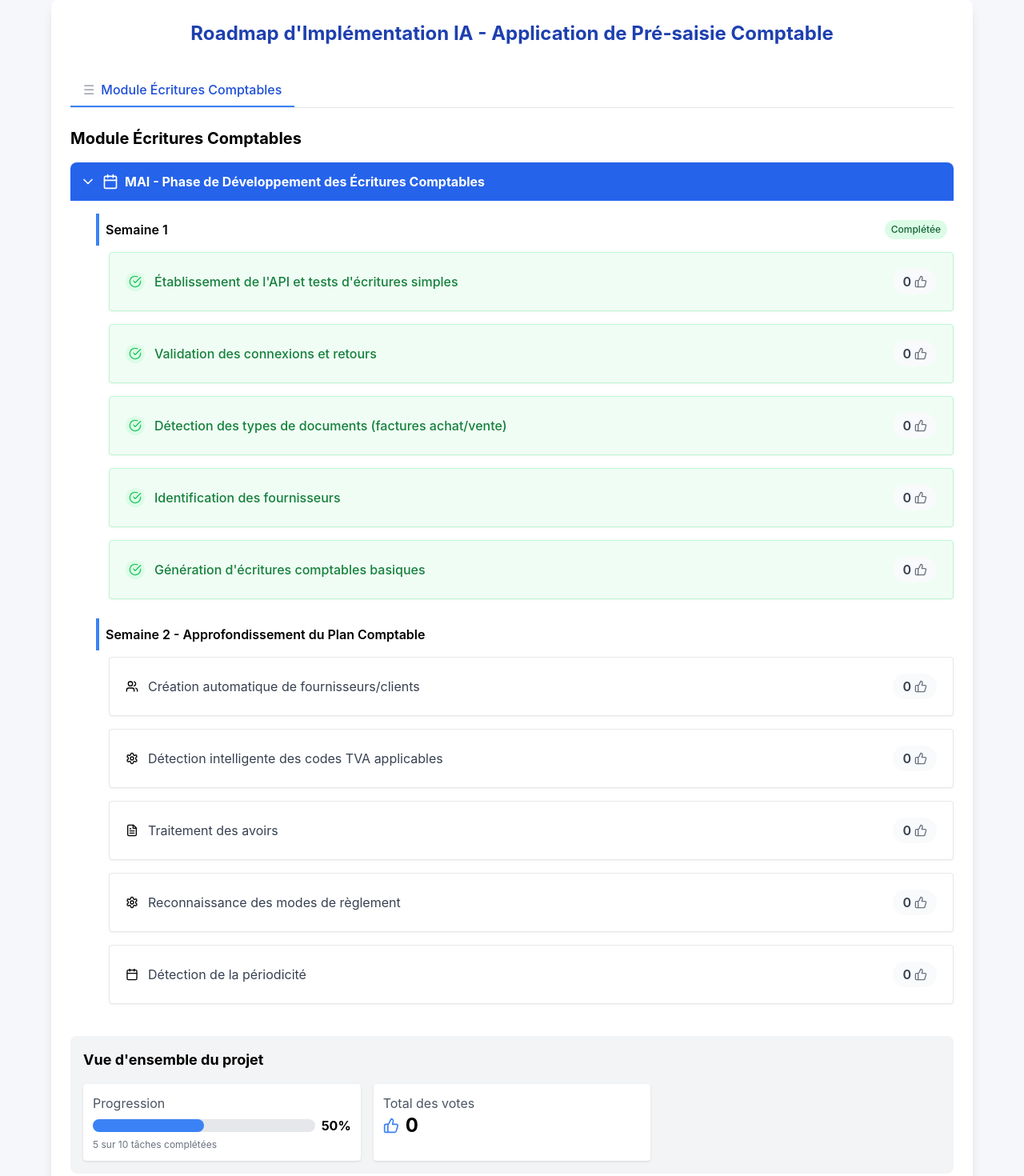
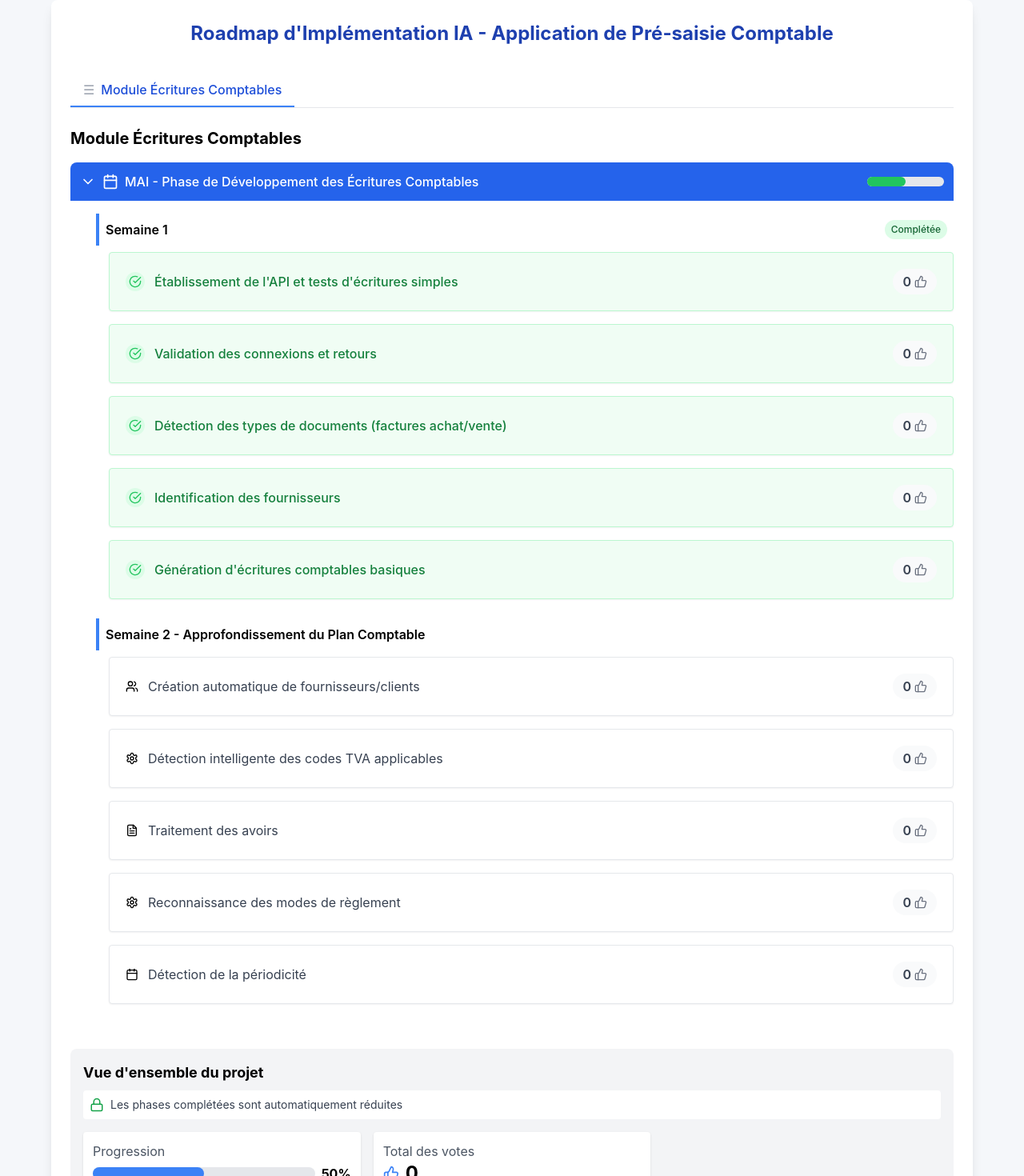
Before and after one commit to Alexsiaud/roadmap, a React (Create React App) app: page /#/ in a window 1280 px wide. Shown: the top 1470 px of the page at 80% size. Built offline with nearby package versions, Linux system fonts and the light colour scheme; the HTML template or start-up script is replaced by a standard one.

Commit message:
Amélioration de la fonctionnalité de développement/réduction des phases avec animations et indicateurs visuels

```diff
--- a/src/components/PublicRoadmap.jsx
+++ b/src/components/PublicRoadmap.jsx
@@ -1,5 +1,5 @@
 import React, { useState, useEffect } from 'react';
-import { Calendar, CheckCircle, Code, Database, FileText, Settings, Users, BarChart, ThumbsUp, ChevronDown, ChevronRight } from 'lucide-react';
+import { Calendar, CheckCircle, Code, Database, FileText, Settings, Users, BarChart, ThumbsUp, ChevronDown, ChevronRight, Lock, Unlock } from 'lucide-react';
 import { useRoadmap } from './RoadmapContext';
 
 const PublicRoadmap = () => {
@@ -10,6 +10,8 @@ const PublicRoadmap = () => {
   const [voteMessage, setVoteMessage] = useState({ show: false, success: false, text: '' });
   // État pour suivre les phases réduites (collapsées)
   const [collapsedPhases, setCollapsedPhases] = useState({});
+  // État pour le verrouillage des phases (empêche le développement manuel des phases complétées)
+  const [phaseLockState, setPhaseLockState] = useState(true);
   // États pour le drag & drop
   const [draggedSectionIndex, setDraggedSectionIndex] = useState(null);
   const [dragOverSectionIndex, setDragOverSectionIndex] = useState(null);
@@ -122,13 +124,42 @@ const PublicRoadmap = () => {
     return totalTasks > 0 ? allCompleted : false;
   };
 
+  // Obtenir le pourcentage de complétion d'une phase
+  const getPhaseCompletionPercentage = (section, phase) => {
+    let totalTasks = 0;
+    let completedTasks = 0;
+
+    Object.keys(section.phases[phase]).forEach(key => {
+      if (key !== 'title' && key !== 'order' && section.phases[phase][key].tasks) {
+        section.phases[phase][key].tasks.forEach(task => {
+          totalTasks++;
+          if (task.completed) completedTasks++;
+        });
+      }
+    });
+
+    return totalTasks > 0 ? Math.round((completedTasks / totalTasks) * 100) : 0;
+  };
+
   // Gérer le clic sur une phase pour la développer/réduire
   const togglePhase = (sectionId, phase) => {
     const key = `${sectionId}-${phase}`;
+    const isCompleted = activeSection && areAllTasksCompleted(sectionData, phase);
+
+    // Si la phase est complétée et que le verrouillage est activé, ne rien faire
+    if (isCompleted && phaseLockState && !collapsedPhases[key]) {
+      return;
+    }
+
     setCollapsedPhases(prev => ({
       ...prev,
       [key]: !prev[key]
     }));
+  };
+
+  // Basculer l'état de verrouillage des phases
+  const toggleLockState = () => {
+    setPhaseLockState(!phaseLockState);
   };
 
   // Effet pour réduire automatiquement les phases dont toutes les tâches sont complétées
@@ -139,7 +170,7 @@ const PublicRoadmap = () => {
     roadmapData.sections.forEach(section => {
       Object.keys(section.phases).forEach(phase => {
         const key = `${section.id}-${phase}`;
-        if (areAllTasksCompleted(section, phase) && !newCollapsedPhases[key]) {
+        if (areAllTasksCompleted(section, phase) && !newCollapsedPhases[key] && phaseLockState) {
           newCollapsedPhases[key] = true;
           changes = true;
         }
@@ -149,7 +180,7 @@ const PublicRoadmap = () => {
     if (changes) {
       setCollapsedPhases(newCollapsedPhases);
     }
-  }, [roadmapData, collapsedPhases]);
+  }, [roadmapData, collapsedPhases, phaseLockState]);
 
   // Calcul des statistiques pour la vue d'ensemble
   const calculateStats = () => {
@@ -249,26 +280,46 @@ const PublicRoadmap = () => {
             .map(phase => (
             <div key={phase} className="mb-8">
               <div
-                className={`${monthStyle} ${sectionColors[sectionData.color].tab} flex justify-between cursor-pointer`}
+                className={`${monthStyle} ${sectionColors[sectionData.color].tab} flex justify-between cursor-pointer transition-all duration-300 hover:shadow-md`}
                 onClick={() => togglePhase(sectionData.id, phase)}
               >
                 <span className="flex items-center">
                   {collapsedPhases[`${sectionData.id}-${phase}`] ?
-                    <ChevronRight className="mr-2" size={20} /> :
-                    <ChevronDown className="mr-2" size={20} />
+                    <ChevronRight className="mr-2 transition-transform duration-300" size={20} /> :
+                    <ChevronDown className="mr-2 transition-transform duration-300" size={20} />
                   }
                   <Calendar className="mr-2" size={20} />
-                  {sectionData.phases[phase].title}
+                  <span className="font-medium">{sectionData.phases[phase].title}</span>
                 </span>
-                {areAllTasksCompleted(sectionData, phase) && (
-                  <span className="text-xs bg-green-100 text-green-800 font-medium py-1 px-2 rounded-full">
-                    Complété
-                  </span>
-                )}
+                <div className="flex items-center space-x-2">
+                  {/* Indicateur de progression */}
+                  <div className="w-24 bg-gray-200 rounded-full h-3 hidden md:block">
+                    <div
+                      className="bg-green-500 h-3 rounded-full transition-all duration-500 ease-in-out"
+                      style={{ width: `${getPhaseCompletionPercentage(sectionData, phase)}%` }}
+                    ></div>
+                  </div>
+
+                  {/* Badge de complétion */}
+                  {areAllTasksCompleted(sectionData, phase) && (
+                    <span className="text-xs bg-green-100 text-green-800 font-medium py-1 px-2 rounded-full flex items-center">
+                      <CheckCircle className="mr-1" size={12} />
+                      Complétée
+                    </span>
+                  )}
+
+                  {/* Indicateur de verrouillage si la phase est complétée */}
+                  {areAllTasksCompleted(sectionData, phase) && phaseLockState && (
+                    <Lock size={16} className="text-gray-500" title="Cette phase est verrouillée car complétée" />
+                  )}
+                </div>
               </div>
 
               {/* Affichage des semaines et tâches */}
-              {!collapsedPhases[`${sectionData.id}-${phase}`] && Object.keys(sectionData.phases[phase])
+              <div
+                className={`overflow-hidden transition-all duration-500 ease-in-out ${collapsedPhases[`${sectionData.id}-${phase}`] ? 'max-h-0 opacity-0' : 'max-h-[5000px] opacity-100'}`}
+              >
+                {Object.keys(sectionData.phases[phase])
                 .filter(key => key !== 'title' && key !== 'order')
                 .sort((a, b) => sectionData.phases[phase][a].order - sectionData.phases[phase][b].order)
                 .map(week => (
@@ -327,6 +378,7 @@ const PublicRoadmap = () => {
                   </ul>
                 </div>
               ))}
+              </div>
             </div>
           ))}
         </div>
@@ -334,7 +386,22 @@ const PublicRoadmap = () => {
 
       {/* Vue d'ensemble */}
       <div className="mt-8 p-4 bg-gray-100 rounded-lg">
-        <h3 className="font-bold text-lg mb-4">Vue d'ensemble du projet</h3>
+        <h3 className="font-bold text-lg mb-2">Vue d'ensemble du projet</h3>
+
+        {/* Contrôle de verrouillage des phases complétées */}
+        <div className="flex items-center mb-4 bg-white p-2 rounded cursor-pointer" onClick={toggleLockState}>
+          {phaseLockState ? (
+            <>
+              <Lock size={18} className="text-green-600 mr-2" />
+              <span className="text-sm text-gray-700">Les phases complétées sont automatiquement réduites</span>
+            </>
+          ) : (
+            <>
+              <Unlock size={18} className="text-blue-600 mr-2" />
+              <span className="text-sm text-gray-700">Les phases complétées peuvent être développées</span>
+            </>
+          )}
+        </div>
         <div className="grid grid-cols-1 md:grid-cols-3 gap-4">
           <div className="bg-white p-3 rounded shadow">
             <p className="text-gray-600">Progression</p>
```
